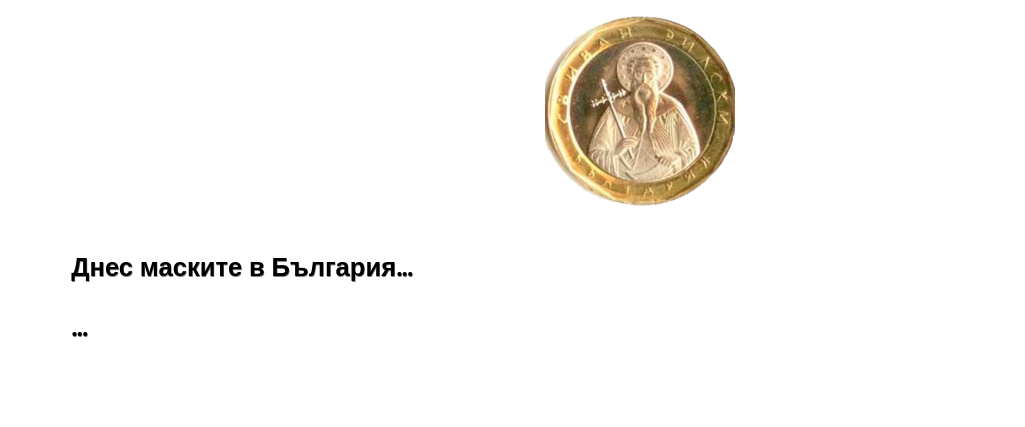
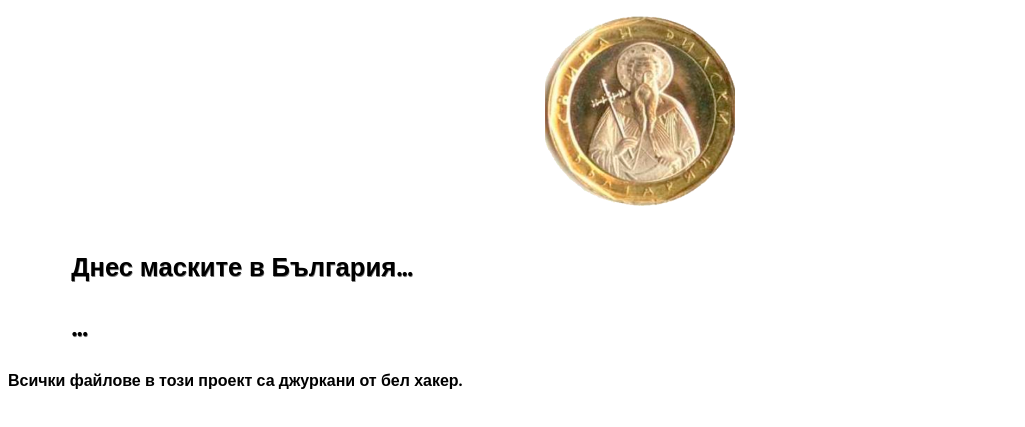
Before and after one commit to Doychev/masks, a plain HTML site: page index.html in a window 1280 px wide. Shown: the part 195-622 px from the top of the page, without its empty margins (0-1025 px from the left). Drawn offline with Linux system fonts and the light colour scheme.

Commit message:
Add files via upload

```diff
--- a/index.html
+++ b/index.html
@@ -14,6 +14,7 @@
     <input id="coin" type="image" src="images/heads.png" onclick="coinFlip(); play();"/>
     <h2>Днес маските в България...</h2>
     <h2 id= "maski">...</h2>
+    <h4>Всички файлове в този проект са джуркани от бел хакер.</h4>
     <audio id="audio" src="coin_toss.mp3"></audio>
     <script src="coin_flip.js"></script>
   </body>
```
